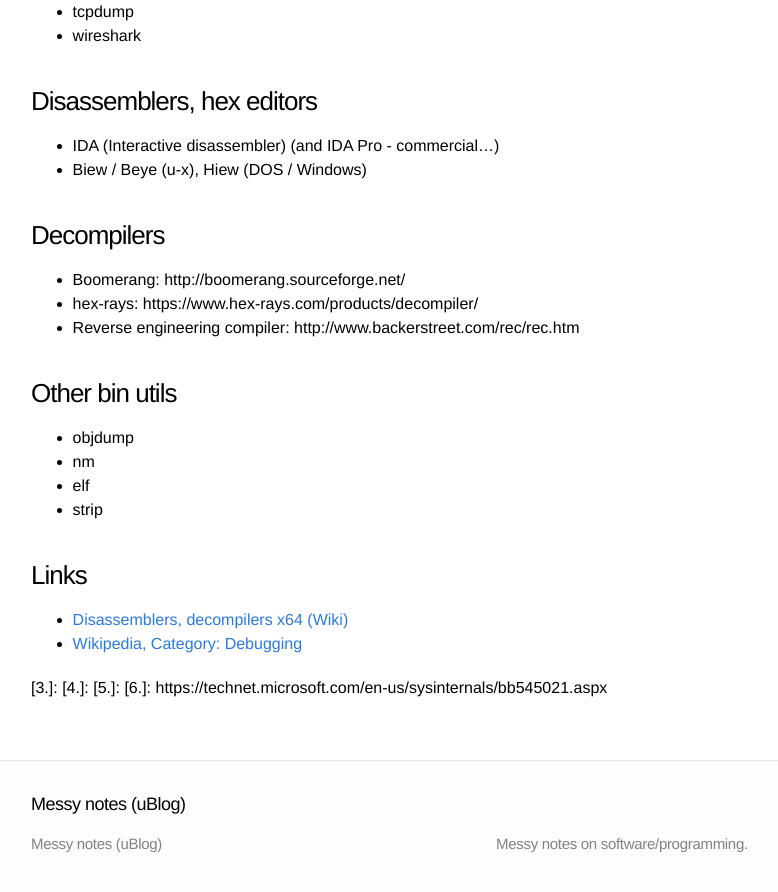
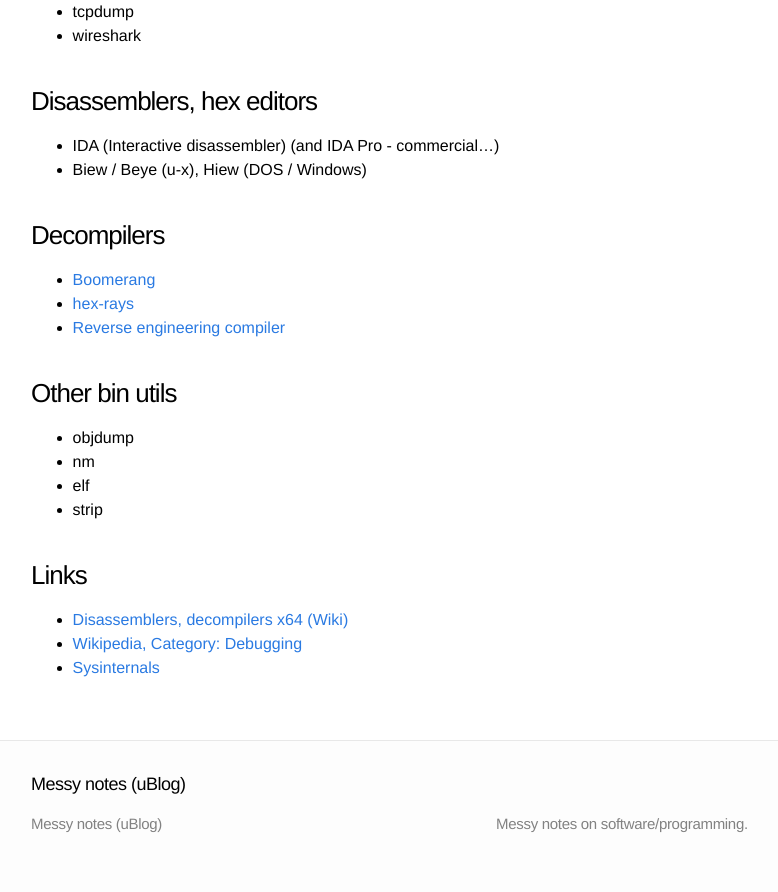
Before and after one commit to t-w/t-w.github.io, a Jekyll site: the page built from _posts/2016-09-28-useful_debugging_tools.markdown, in a window 1280 px wide and 900 px high, scrolled down 890 px. Shown: the top 892 px of the window, without its empty margins (209-987 px from the left). Built offline with Jekyll 4.4.1, drawn with Linux system fonts in a browser that asks for light colours; part of the change alters nothing that is shown.

Commit message:
Fixing links

```diff
--- a/_posts/2016-09-28-useful_debugging_tools.markdown
+++ b/_posts/2016-09-28-useful_debugging_tools.markdown
@@ -41,9 +41,9 @@ Windows:
 - Biew / Beye (u-x), Hiew (DOS / Windows)
 
 ### Decompilers
-- Boomerang: http://boomerang.sourceforge.net/
-- hex-rays: https://www.hex-rays.com/products/decompiler/
-- Reverse engineering compiler: http://www.backerstreet.com/rec/rec.htm
+- [Boomerang][5.1.]
+- [hex-rays][5.2.]
+- [Reverse engineering compiler][5.3.]
 
 ### Other bin utils
 - objdump
@@ -54,11 +54,12 @@ Windows:
 ### Links
 - [Disassemblers, decompilers x64 (Wiki)][1.]
 - [Wikipedia, Category: Debugging][2.]
-
+- [Sysinternals][6.]
 
 [1.]: https://en.wikibooks.org/wiki/X86_Disassembly/Disassemblers_and_Decompilers
 [2.]: https://en.wikipedia.org/wiki/Category:Debugging
-[3.]:
-[4.]:
-[5.]:
 [6.]: https://technet.microsoft.com/en-us/sysinternals/bb545021.aspx
+
+[5.1.]: http://boomerang.sourceforge.net/
+[5.2.]: https://www.hex-rays.com/products/decompiler/
+[5.3.]: http://www.backerstreet.com/rec/rec.htm
```
